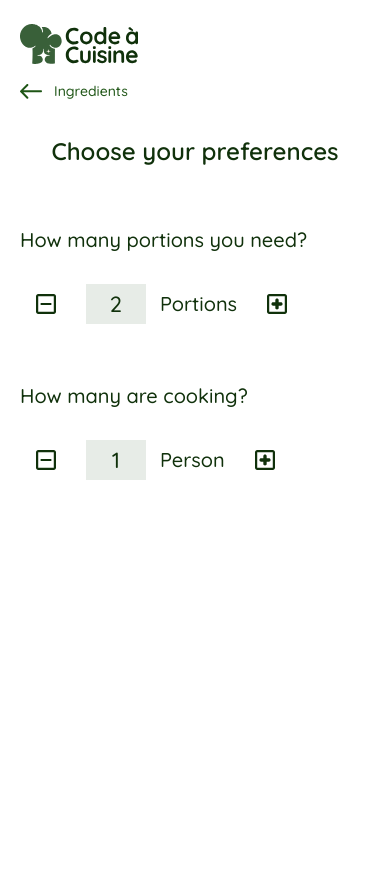
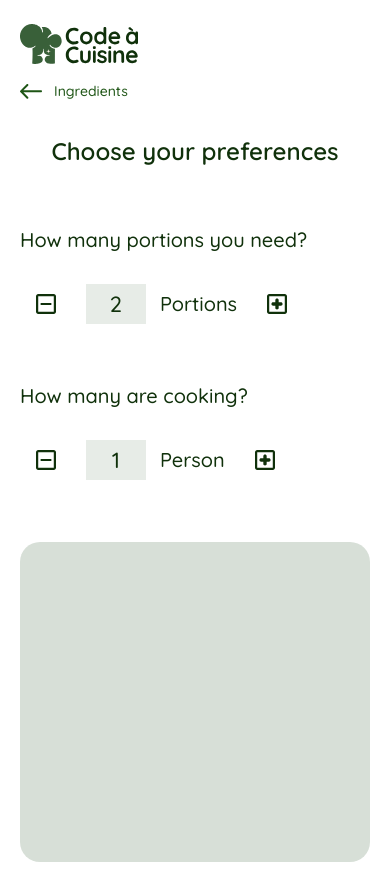
Before and after one commit to FatihYalcin42/code-cuisine, an Angular app: page /preferences in a window 390 px wide. Before the commit the page ends 855 px from the top, so only its background shows below. Built offline with nearby package versions, Linux system fonts and the light colour scheme.

Commit message:
feat: add a centered preferences options panel below the selectors

```diff
--- a/src/app/pages/preferences-page/preferences-page.html
+++ b/src/app/pages/preferences-page/preferences-page.html
@@ -79,5 +79,7 @@
         </div>
       </section>
     </div>
+
+    <section class="preferences-panel" aria-label="Preferences options"></section>
   </section>
 </main>
--- a/src/app/pages/preferences-page/preferences-page.scss
+++ b/src/app/pages/preferences-page/preferences-page.scss
@@ -168,6 +168,15 @@
   line-height: 1;
 }
 
+.preferences-panel {
+  box-sizing: border-box;
+  width: min(100%, 721px);
+  min-height: 412px;
+  padding: 32px 24px;
+  border-radius: 20px;
+  background: rgb(57 96 57 / 20%);
+}
+
 @media (hover: hover) {
   .preferences-back-link:hover,
   .preferences-back-link:focus-visible {
@@ -224,4 +233,9 @@
   .preference-unit {
     font-size: 20px;
   }
+
+  .preferences-panel {
+    width: 100%;
+    min-height: 320px;
+  }
 }
```
